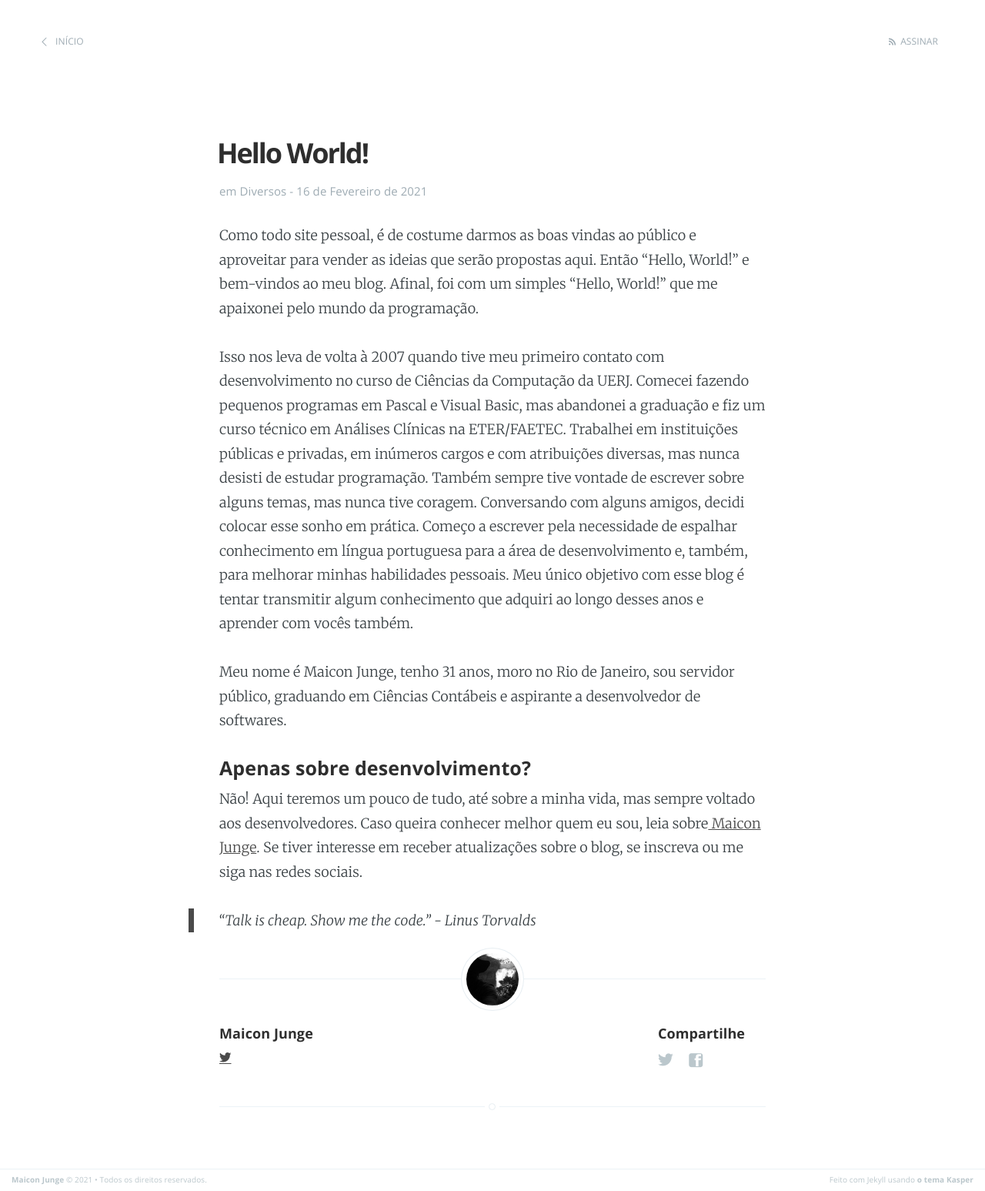
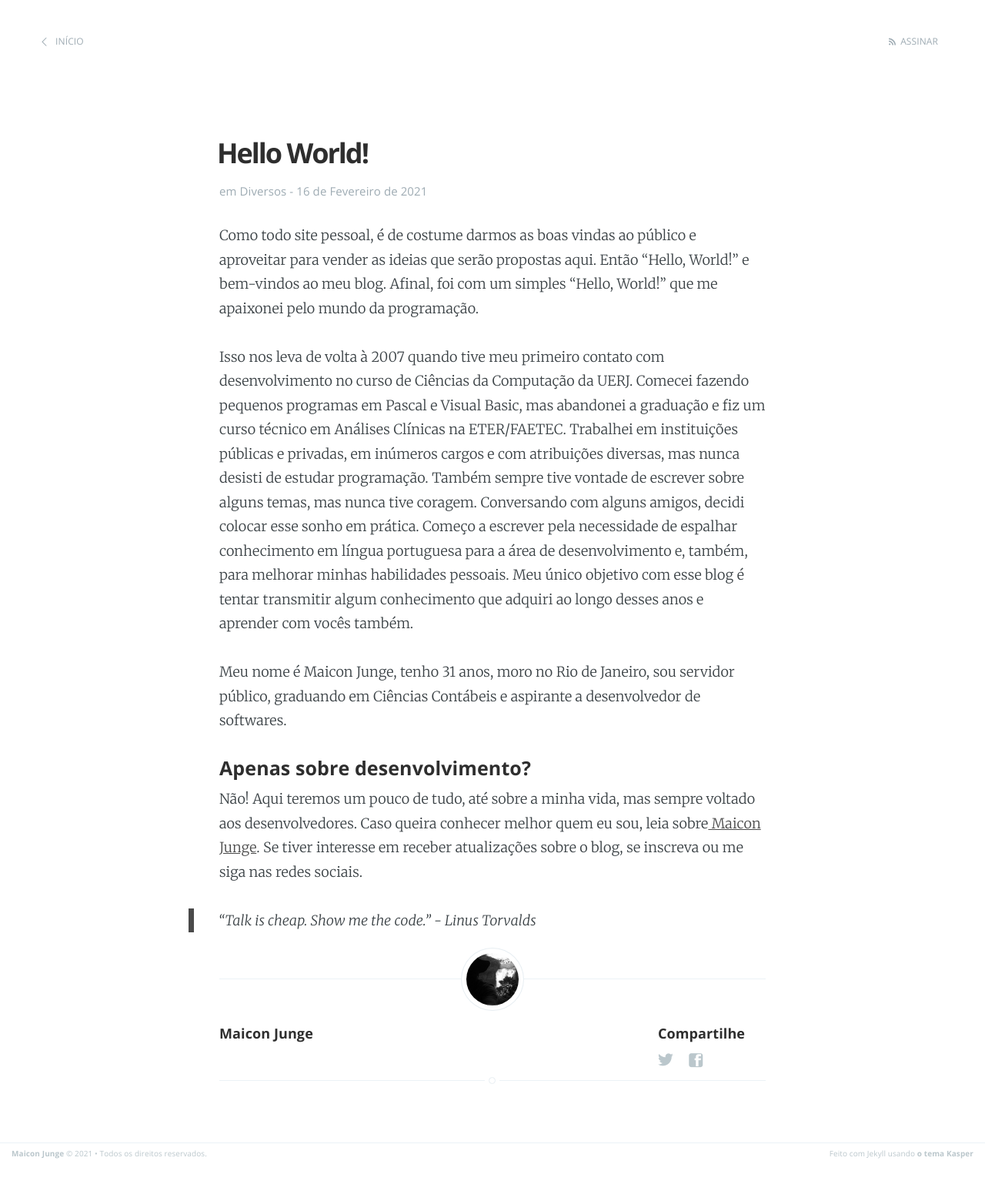
Before and after one commit to MaiconJunge/maiconjunge.github.io, a Jekyll site: the page built from _posts/2021-02-16-hello-world.markdown, in a window 1280 px wide. Shown: the whole page at 77% size. Built offline with Jekyll 4.4.1, drawn with Linux system fonts in a browser that asks for light colours; after the commit the page ends 1512 px from its top, so only the background shows below that.

Commit message:
Update post.html

```diff
--- a/_layouts/post.html
+++ b/_layouts/post.html
@@ -74,7 +74,7 @@ post_class: post-template
                     <h4> {{ site.author }} </h4>
                     <!-- Author Bio -->
                     <p>
-                        <a class="icon-twitter" href="http://twitter.com/share?text=Hello World!&amp;url=https://maiconjunge.github.io//diversos/2021/02/16/hello-world.html" onclick="window.open(this.href, 'twitter-share', 'width=550,height=235');return false;">
+                        <a class="icon-instagram" href="http://twitter.com/share?text=Hello World!&amp;url=https://maiconjunge.github.io//diversos/2021/02/16/hello-world.html" onclick="window.open(this.href, 'twitter-share', 'width=550,height=235');return false;">
         <span class="hidden">Twitter</span>
     </a>
                     </p>
```
